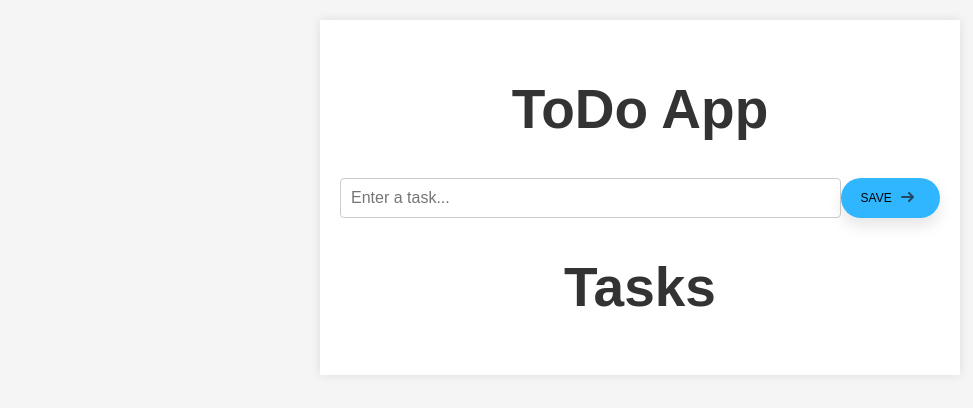
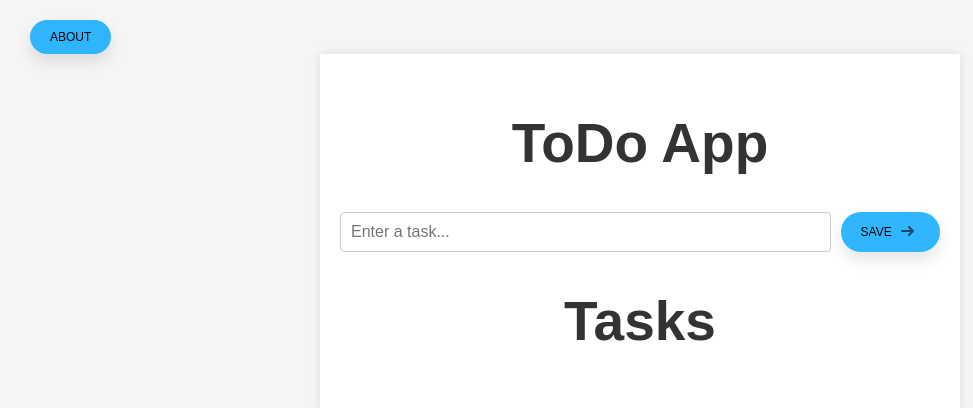
Before and after one commit to GGrinch13/ToDoApp, a Flask app: page / in a window 1280 px wide. Shown: the top 408 px of the page, without its empty margins (0-973 px from the left). Run offline with Flask 3, Linux system fonts and the light colour scheme; data that the repository does not hold is empty.

Commit message:
-Working CSS Buttons -limiting input -Working Submit Button With Animations -added about page

```diff
--- a/app.py
+++ b/app.py
@@ -9,7 +9,9 @@ c.execute('''CREATE TABLE IF NOT EXISTS tasks
              (id INTEGER PRIMARY KEY AUTOINCREMENT, task TEXT, completed INTEGER DEFAULT 0)''')
 conn.commit()
 conn.close()
+
 @app.route('/')
+@app.route('/index.html')
 def index_page():
     conn = sqlite3.connect('tasks.db')
     c = conn.cursor()
@@ -19,6 +21,7 @@ def index_page():
 
 
 @app.route('/about')
+@app.route('/about.html')
 def about_page():
     return render_template('about.html')
 
@@ -60,5 +63,7 @@ def complete(task_id):
     conn.close()
 
     return render_template('index.html', tasks=tasks)
-# with app.app_context():
-#     app.run()
+
+#Uncomment this if developing
+with app.app_context():
+    app.run()
--- a/static/index.css
+++ b/static/index.css
@@ -42,6 +42,7 @@ button {
     cursor: pointer;
     background-color: #12acffdf;
     text-transform: uppercase;
+    margin-left: 10px;
     box-shadow: 0px 8px 15px rgba(0, 0, 0, 0.1);
 }
 
--- a/templates/about.html
+++ b/templates/about.html
@@ -5,6 +5,7 @@
     <link rel="stylesheet" href="{{ url_for('static', filename='about.css') }}">
 </head>
 <body>
+    <a href="index.html"><button>Back</button></a>
     <h1>Welcome to our Flask ToDo Application!</h1>
 
     <h2>Authors:</h2>
--- a/templates/index.html
+++ b/templates/index.html
@@ -5,6 +5,7 @@
     <link rel="stylesheet" href="{{ url_for('static', filename='index.css') }}">
 </head>
 <body>
+    <a href="about.html"><button>About</button></a>
     <div class="container">
         <h1>ToDo App</h1>
         <form id="task-form" method="POST" action="/submit">
@@ -41,5 +42,6 @@
             {% endfor %}
         </ul>
     </div>
+
 </body>
 </html>
```
